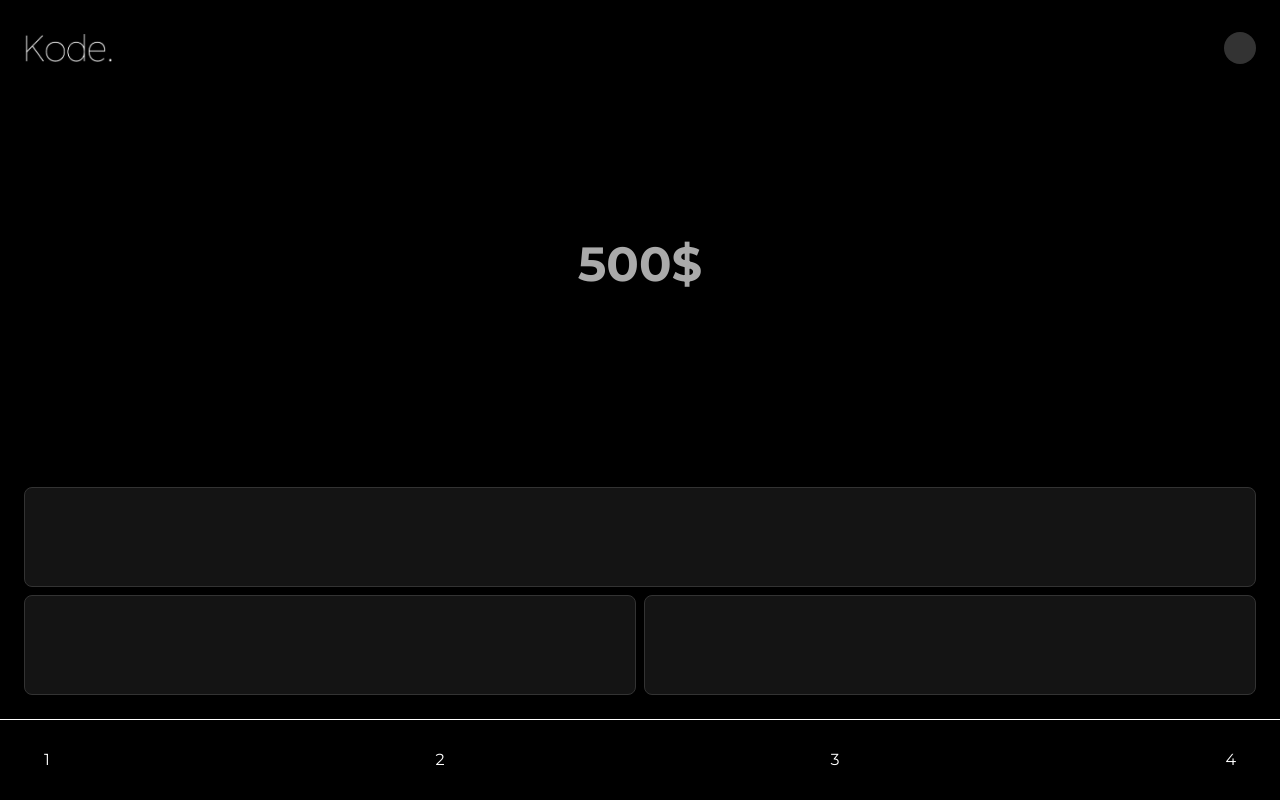
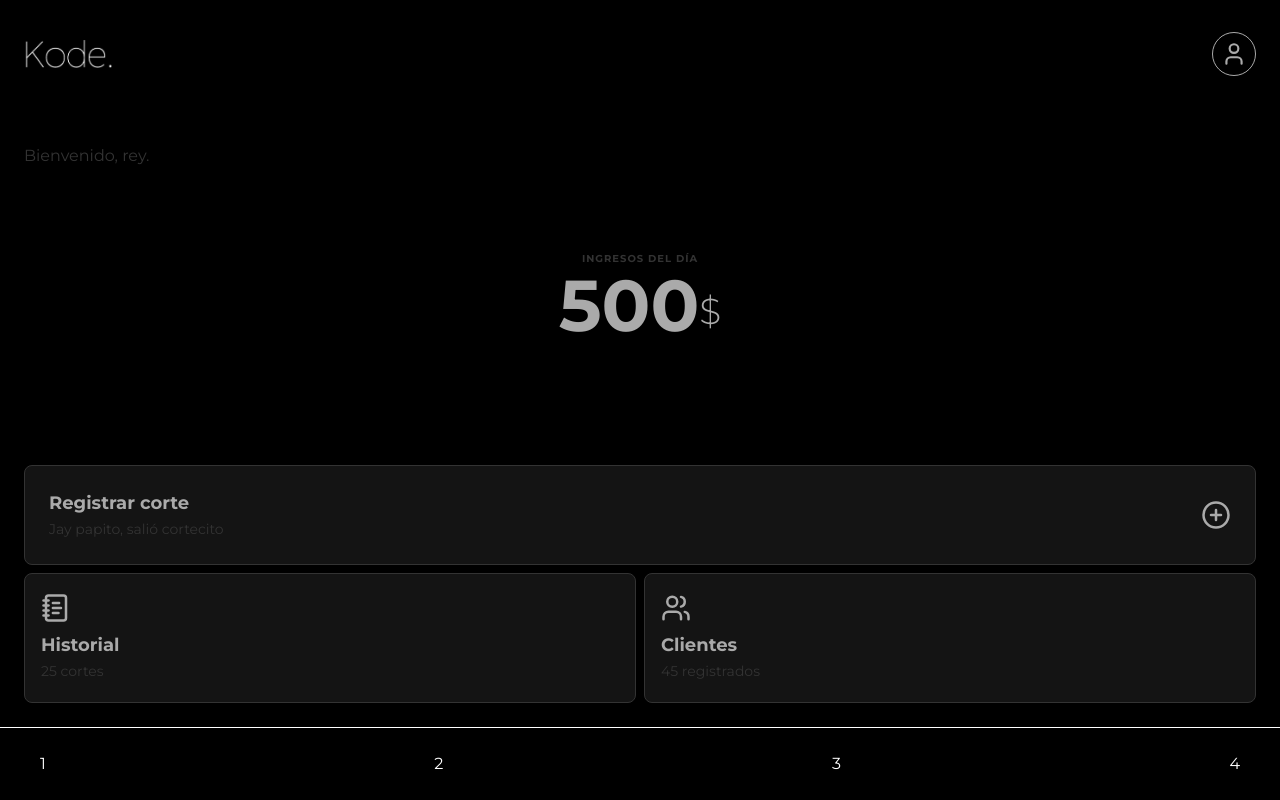
Before and after one commit to asgoDev/kode, a React (Vite) app: page / in a window 1280 px wide. Built offline with nearby package versions, Linux system fonts and the light colour scheme; sample sign-in values are in the browser's storage.

Commit message:
Home has been refact

```diff
--- a/package.json
+++ b/package.json
@@ -4,7 +4,7 @@
   "version": "0.0.0",
   "type": "module",
   "scripts": {
-     "dev": "vite dev --port 3000 --host",
+    "dev": "vite dev --port 3000 --host",
     "build": "vite build",
     "lint": "eslint .",
     "preview": "vite preview"
@@ -12,6 +12,7 @@
   "dependencies": {
     "@tailwindcss/vite": "^4.1.14",
     "axios": "^1.12.2",
+    "lucide-react": "^0.545.0",
     "react": "^19.1.1",
     "react-dom": "^19.1.1",
     "react-router-dom": "^7.9.3",
--- /dev/null
+++ b/src/components/AppHeader.jsx
@@ -0,0 +1,15 @@
+import Logo from "../assets/only-kode.jpg";
+import { User } from "lucide-react";
+
+const AppHeader = () => {
+  return (
+    <header className="text-white flex justify-between items-center py-8 px-6">
+      <img src={Logo} alt="Kode" className="w-22" />{" "}
+      <div className="mix-blend-screen border border-white-md text-white-md rounded-full p-2 ">
+        <User size={26} />
+      </div>
+    </header>
+  );
+};
+
+export default AppHeader;
--- /dev/null
+++ b/src/components/NavBar.jsx
@@ -0,0 +1,14 @@
+const NavBar = () => {
+  return (
+    <nav className="p-1  px-6 py-2">
+      <ul className="flex justify-between">
+        <li className="p-4 hover:bg-gray-button">1</li>
+        <li className="p-4 hover:bg-gray-button">2</li>
+        <li className="p-4 hover:bg-gray-button">3</li>
+        <li className="p-4 hover:bg-gray-button">4</li>
+      </ul>
+    </nav>
+  );
+};
+
+export default NavBar;
--- a/src/layouts/LoggedLayout.jsx
+++ b/src/layouts/LoggedLayout.jsx
@@ -1,25 +1,16 @@
 import { Outlet } from "react-router-dom";
-import Logo from "../assets/only-kode.jpg";
+import AppHeader from "../components/AppHeader";
+import NavBar from "../components/NavBar";
 
 const LoggedLayout = () => {
   return (
     <div className="flex-1 grid grid-rows-[auto_1fr_auto]">
-      <header className="text-white flex justify-between items-center py-8 px-6">
-        <img src={Logo} alt="Kode" className="w-22" />{" "}
-        <div className="mix-blend-screen bg-muted rounded-full p-1 w-8 h-8"></div>
-      </header>
+      <AppHeader />
       <main className="p-6 grid grid-cols-1 grid-rows-1">
         <Outlet />
       </main>
-      <footer className="text-white border-t px-6 py-2">
-        <nav className="p-1">
-          <ul className="flex justify-between">
-            <li className="p-4 hover:bg-gray-button">1</li>
-            <li className="p-4 hover:bg-gray-button">2</li>
-            <li className="p-4 hover:bg-gray-button">3</li>
-            <li className="p-4 hover:bg-gray-button">4</li>
-          </ul>
-        </nav>
+      <footer className="text-white border-t">
+        <NavBar />
       </footer>
     </div>
   );
--- a/src/pages/Home.jsx
+++ b/src/pages/Home.jsx
@@ -1,13 +1,43 @@
+import { CirclePlus, NotebookText, Users } from "lucide-react";
 export default function Home() {
   return (
-    <div className="text-white-md grid grid-rows-[1fr_1fr]">
-      <section className="grid place-items-center text-5xl font-bold">
-        500$
+    <div className="text-white-md grid grid-rows-[auto_1fr_1fr]">
+      <p className="text-muted translate-x-0 translate-y-3">Bienvenido, rey.</p>
+      <section className="grid place-items-center ">
+        <div className="text-center">
+          <span className="text-[10px] text-muted font-bold uppercase tracking-widest translate-y-[10px]">
+            Ingresos del día
+          </span>
+          <p className="text-7xl font-bold after:content-['$'] after:text-4xl after:align-middle after:font-light">
+            500
+          </p>
+          <span></span>
+        </div>
       </section>
-      <section className="grid grid-rows-[100px_100px] grid-cols-[1fr_1fr] gap-2 content-end">
-        <article className="bg-gray-button border border-muted col-span-2 rounded-lg"></article>
-        <article className="bg-gray-button border border-muted rounded-lg"></article>
-        <article className="bg-gray-button border border-muted rounded-lg"></article>
+      <section className="grid grid-rows-[100px_130px] grid-cols-[1fr_1fr] gap-2 content-end">
+        <button className=" py-4 px-6 bg-gray-button border border-muted rounded-lg col-span-2 flex justify-between items-center">
+          <div className="text-left">
+            <p className="font-bold text-lg">Registrar corte</p>
+            <span className="text-sm text-muted">
+              Jay papito, salió cortecito
+            </span>
+          </div>
+          <CirclePlus className="text-white-md" size={30} />
+        </button>
+        <button className=" p-4 bg-gray-button border border-muted rounded-lg">
+          <div className="text-left">
+            <NotebookText className="text-white-md mb-2" size={30} />
+            <p className="font-bold text-lg">Historial</p>
+            <span className="text-sm text-muted">25 cortes</span>
+          </div>
+        </button>
+        <button className=" p-4 bg-gray-button border border-muted rounded-lg">
+          <div className="text-left">
+            <Users className="text-white-md mb-2" size={30} />
+            <p className="font-bold text-lg">Clientes</p>
+            <span className="text-sm text-muted">45 registrados</span>
+          </div>
+        </button>
       </section>
     </div>
   );
```
Also changed, not shown: 1 other file (tests, documents, lock files or other folders).
